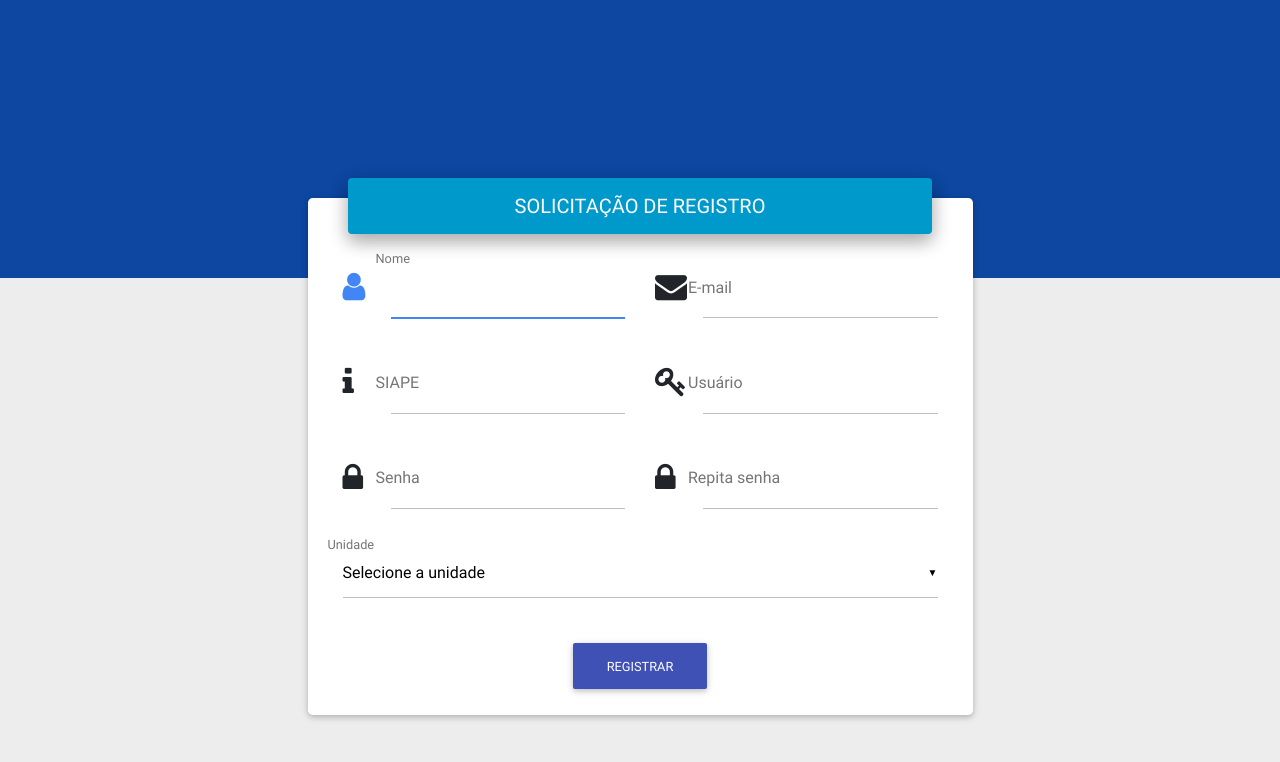
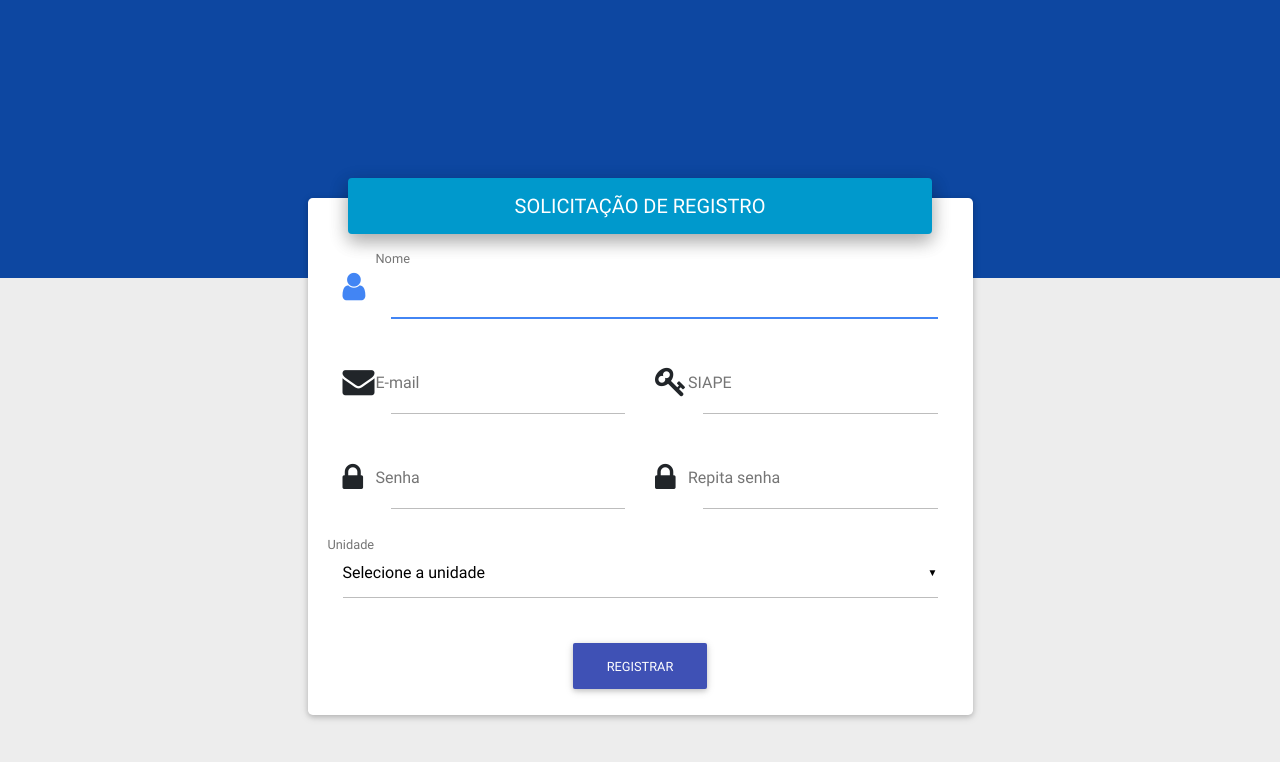
Before and after one commit to kaiserthiago/ocorrencia, a Django app: page /register in a window 1280 px wide. Shown: the top 762 px of the page. Run offline with Django 3.2, Linux system fonts and the light colour scheme; data that the repository does not hold is empty; some libraries are stand-ins or nearby versions.

Commit message:
new register

```diff
--- a/login/templates/registration/register.html
+++ b/login/templates/registration/register.html
@@ -40,25 +40,21 @@
                 <form method="post" action="{% url 'login_register' %}">
                     {% csrf_token %}
                     <div class="row">
-                        <div class="md-form col-sm-6">
+                        <div class="md-form col-sm-12">
                             <i class="fa fa-user prefix"></i>
                             <label>{{ user_form.first_name.label }}</label>
                             {{ user_form.first_name|attr:'autofocus' }}
                         </div>
+                    </div>
+                    <div class="row">
                         <div class="md-form col-sm-6">
                             <i class="fa fa-envelope prefix"></i>
                             {{ user_form.email }}
                             <label>{{ user_form.email.label }}</label>
                         </div>
                         <div class="md-form col-sm-6">
-                            <i class="fa fa-info prefix"></i>
-                            <label for="id_siape">SIAPE</label>
-                            <input type="number" name="siape" class="form-control" required maxlength="255"
-                                   id="id_siape"/>
-                        </div>
-                        <div class="md-form col-sm-6">
                             <i class="fa fa-key prefix"></i>
-                            <label>{{ user_form.username.label }}</label>
+                            <label>SIAPE</label>
                             {{ user_form.username }}
                         </div>
                     </div>
--- a/login/views.py
+++ b/login/views.py
@@ -18,7 +18,7 @@ def register(request):
 
         if user_form.is_valid():
             User.objects.create_user(
-                username=user_form.cleaned_data['username'].lower(),
+                username=user_form.cleaned_data['username'],
                 password=user_form.cleaned_data['password'],
                 email=user_form.cleaned_data['email'],
                 first_name=user_form.cleaned_data['first_name'],
@@ -29,12 +29,12 @@ def register(request):
             id = request.POST['SelectUnidade']
             empresa = get_object_or_404(Empresa, id=id)
 
-            usuario = get_object_or_404(User, username=user_form.cleaned_data['username'].lower())
+            usuario = get_object_or_404(User, username=user_form.cleaned_data['username'])
 
             profile = UserProfile()
             profile.user = usuario
             profile.empresa = empresa
-            profile.siape = int(request.POST['siape'])
+            profile.siape = int(request.POST['username'])
 
             profile.save()
 
--- a/portal/forms.py
+++ b/portal/forms.py
@@ -25,10 +25,11 @@ class UserForm(forms.ModelForm):
 class UserProfileForm(forms.ModelForm):
     class Meta:
         model = UserProfile
-        fields = ('empresa',)
+        fields = ('empresa', 'siape')
 
         widgets = {
-            'empresa': forms.Select(attrs={'class': 'mdb-select colorful-select dropdown-primary'})
+            'empresa': forms.Select(attrs={'class': 'mdb-select colorful-select dropdown-primary'}),
+            'siape': forms.NumberInput(attrs={'class': 'form-control'}),
         }
 
         labels = {
--- a/portal/templates/portal/usuario_lista.html
+++ b/portal/templates/portal/usuario_lista.html
@@ -25,7 +25,6 @@
                 <table class="table table-sm table-striped">
                     <thead>
                     <th>Nome</th>
-                    <th>Sobrenome</th>
                     <th>Usuário</th>
                     <th>E-mail</th>
                     <th>Ações</th>
@@ -34,7 +33,6 @@
                     {% for usuario in usuarios_inativos %}
                         <tr>
                             <td style="vertical-align: middle;">{{ usuario.first_name }}</td>
-                            <td style="vertical-align: middle;">{{ usuario.last_name }}</td>
                             <td style="vertical-align: middle;">{{ usuario.username }}</td>
                             <td style="vertical-align: middle;">{{ usuario.email }}</td>
                             <td>
@@ -111,7 +109,6 @@
                 <table class="table table-sm table-striped">
                     <thead>
                     <th>Nome</th>
-                    <th>Sobrenome</th>
                     <th>Usuário</th>
                     <th>E-mail</th>
                     <th>Unidade</th>
@@ -121,7 +118,6 @@
                     {% for usuario in usuarios_ativos %}
                         <tr>
                             <td style="vertical-align: middle;">{{ usuario.first_name }}</td>
-                            <td style="vertical-align: middle;">{{ usuario.last_name }}</td>
                             <td style="vertical-align: middle;">{{ usuario.username }}</td>
                             <td style="vertical-align: middle;">{{ usuario.email }}</td>
                             <td style="vertical-align: middle;">{{ usuario.userprofile.empresa }}</td>
```
Also changed, not shown: portal/templates/portal/usuario_conta.html (+5 -4 lines).
